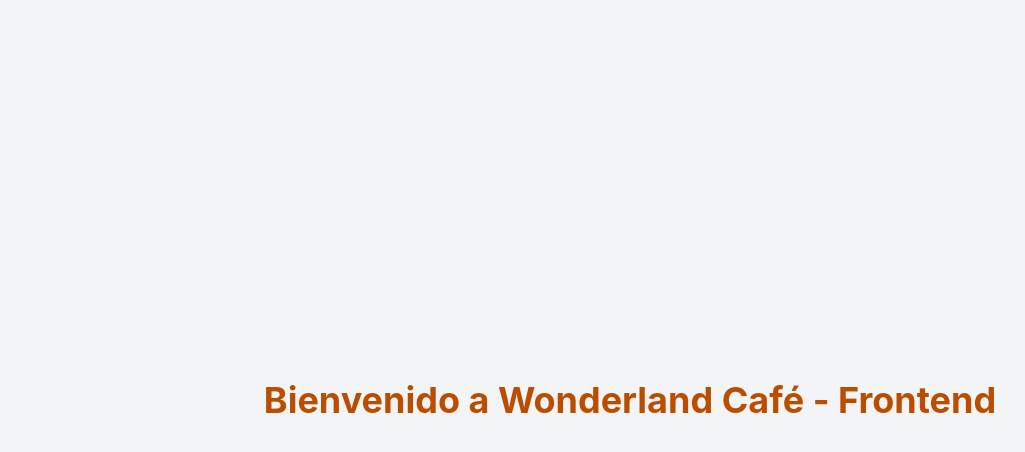
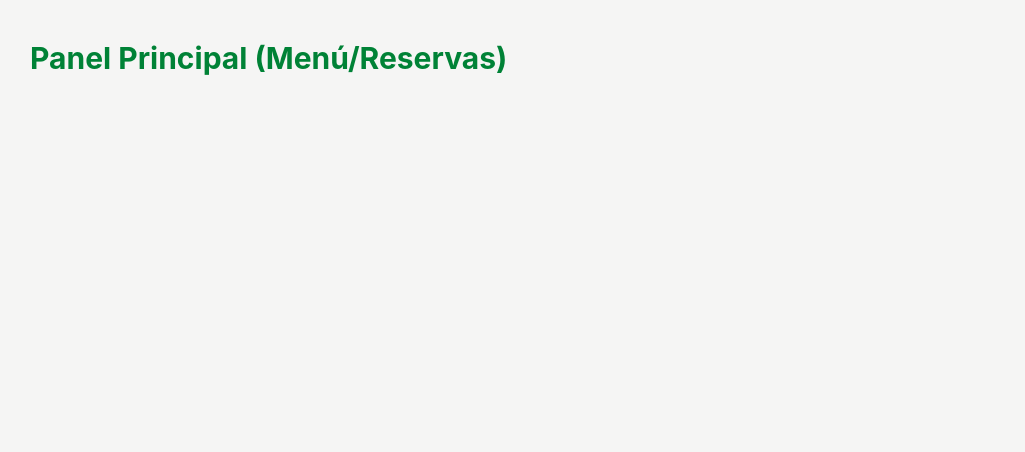
Before and after one commit to ignhenriquezg/wonderland-cafe-frontend, a React (Vite) app: page /dashboard in a window 1280 px wide. Shown: the top 452 px of the page, without its empty margins (10-1035 px from the left). Built offline with nearby package versions, Linux system fonts and the light colour scheme.

Commit message:
Configuración de rutas con React Router y creación de páginas base

```diff
--- a/package.json
+++ b/package.json
@@ -13,6 +13,7 @@
     "@tailwindcss/vite": "^4.3.0",
     "react": "^19.2.6",
     "react-dom": "^19.2.6",
+    "react-router-dom": "^7.17.0",
     "tailwindcss": "^4.3.0"
   },
   "devDependencies": {
--- a/src/App.tsx
+++ b/src/App.tsx
@@ -1,11 +1,20 @@
+import { BrowserRouter, Routes, Route, Navigate } from 'react-router-dom';
+import Login from './pages/Login';
+import Dashboard from './pages/Dashboard';
+
 function App() {
   return (
-    <div className="min-h-screen bg-gray-100 flex items-center justify-center">
-      <h1 className="text-4xl font-bold text-amber-700">
-        Bienvenido a Wonderland Café - Frontend
-      </h1>
-    </div>
+    <BrowserRouter>
+      <Routes>
+        {/* Si alguien entra a la raíz (/), lo redirigimos automáticamente al Login */}
+        <Route path="/" element={<Navigate to="/login" />} />
+
+        {/* Rutas principales */}
+        <Route path="/login" element={<Login />} />
+        <Route path="/dashboard" element={<Dashboard />} />
+      </Routes>
+    </BrowserRouter>
   )
 }
 
-export default App
+export default App;
--- /dev/null
+++ b/src/pages/Dashboard.tsx
@@ -0,0 +1,7 @@
+export default function Dashboard() {
+  return (
+    <div className="min-h-screen bg-stone-100 p-10">
+      <h1 className="text-3xl font-bold text-green-700">Panel Principal (Menú/Reservas)</h1>
+    </div>
+  )
+}
--- /dev/null
+++ b/src/pages/Login.tsx
@@ -0,0 +1,7 @@
+export default function Login() {
+  return (
+    <div className="min-h-screen bg-stone-100 flex items-center justify-center">
+      <h1 className="text-4xl font-bold text-amber-800">Pantalla de Login</h1>
+    </div>
+  )
+}
```
Also changed, not shown: 1 other file (tests, documents, lock files or other folders).
